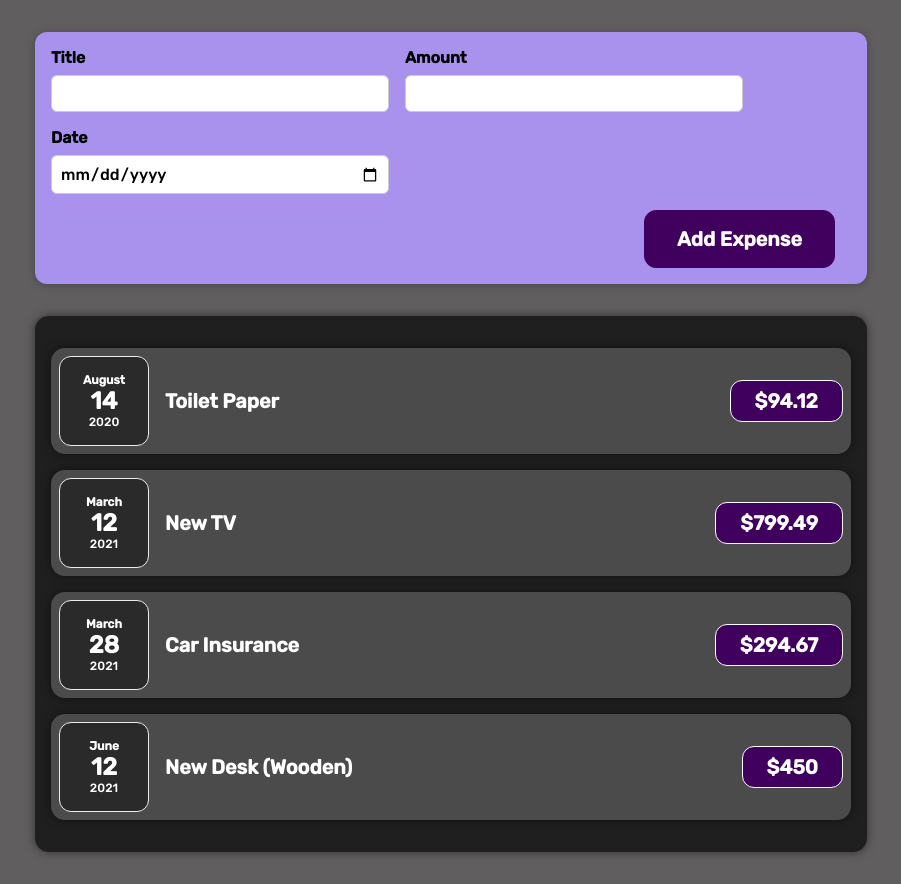
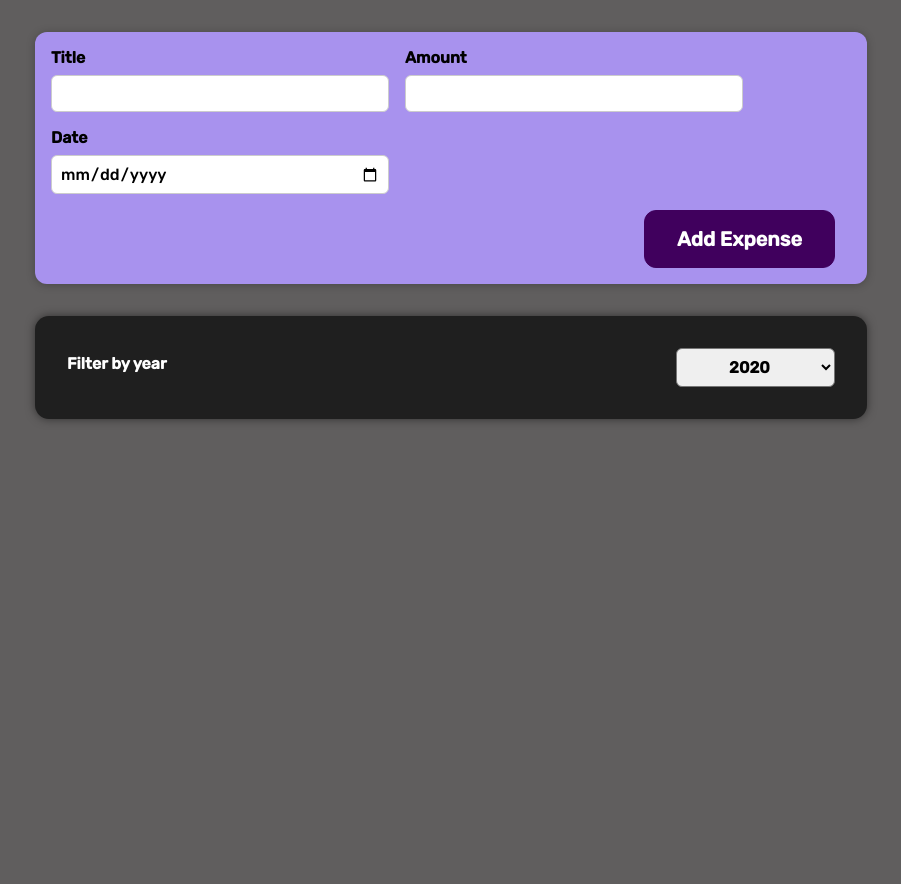
Before and after one commit to Brutalvik/expenseTracker, a React app: page / in a window 1280 px wide. Shown: the whole page, without its empty margins (189-1090 px from the left). After the commit the page ends 800 px from the top, so only its background shows below. Built offline with nearby package versions, Linux system fonts and the light colour scheme; the HTML template or start-up script is replaced by a standard one.

Commit message:
Added a Stateless Filter component

```diff
--- a/src/App.js
+++ b/src/App.js
@@ -1,10 +1,21 @@
+import { useState } from "react";
 import Expense from "./components/Expenses/Expense";
 import AddExpense from "./components/AddExpense/AddExpense";
 const App = () => {
+  const [expenses, setExpenses] = useState([]);
+  const dataHandler = (expense) => {
+    const data = {
+      ...expense,
+    };
+    setExpenses((prevState) => {
+      return [data, ...prevState];
+    });
+  };
+
   return (
     <div>
-      <AddExpense />
-      <Expense />
+      <AddExpense onGetExpense={dataHandler} />
+      <Expense expenses={expenses} />
     </div>
   );
 };
--- a/src/components/AddExpense/AddExpense.js
+++ b/src/components/AddExpense/AddExpense.js
@@ -1,10 +1,18 @@
 import "./AddExpense.css";
 import ExpenseForm from "./ExpenseForm";
 
-const AddExpense = () => {
+const AddExpense = ({ onGetExpense }) => {
+  const expenseDataHandler = (expenses) => {
+    const expenseData = {
+      ...expenses,
+      id: Math.random().toString(),
+    };
+    onGetExpense(expenseData);
+  };
+
   return (
     <div className="add-expense">
-      <ExpenseForm />
+      <ExpenseForm onGetExpenseData={expenseDataHandler} />
     </div>
   );
 };
--- a/src/components/AddExpense/ExpenseForm.js
+++ b/src/components/AddExpense/ExpenseForm.js
@@ -3,7 +3,7 @@ import Form from "../UI/Form";
 import Button from "../UI/Button";
 import "./ExpenseForm.css";
 
-const ExpenseForm = () => {
+const ExpenseForm = ({ onGetExpenseData }) => {
   const [userInput, setUserInput] = useState({
     enteredTitle: "",
     enteredAmount: "",
@@ -35,7 +35,7 @@ const ExpenseForm = () => {
       amount: userInput.enteredAmount,
       date: new Date(userInput.enteredDate),
     };
-    console.log(formData);
+    onGetExpenseData(formData);
     setUserInput((...prevState) => {
       return {
         ...prevState,
@@ -66,8 +66,8 @@ const ExpenseForm = () => {
         <Form
           type="date"
           title="Date"
-          min="2019-01-01"
-          max="2024-12-31"
+          min="2020-01-01"
+          max="2025-12-31"
           value={userInput.enteredDate}
           onchange={dateHandler}
         />
--- a/src/components/Expenses/Expense.js
+++ b/src/components/Expenses/Expense.js
@@ -1,20 +1,44 @@
+import { useState } from "react";
 import "./Expense.css";
 import ExpenseItem from "./ExpenseItem";
-import expenses from "../../data/Expenses";
+// import expenses from "../../data/Expenses";
+import ExpenseFilter from "./ExpenseFilter";
 // import ExpenseData from "../data/Expenses.json";
 import Card from "../UI/Card";
 
-const Expense = () => {
+const Expense = ({ expenses }) => {
+  const [filteredYear, setFilteredYear] = useState("");
+
+  const getFilteredYear = (selected) => {
+    setFilteredYear(parseInt(selected));
+  };
+
   return (
     <Card className="expenses">
-      {expenses.map((item) => (
+      <ExpenseFilter
+        selectedYear={getFilteredYear}
+        highlightedYear={filteredYear}
+      />
+      {expenses
+        .filter((expense) => expense.date.getFullYear() === filteredYear)
+        .map((expense) => (
+          <ExpenseItem
+            key={expense.id}
+            title={expense.title}
+            amount={expense.amount}
+            date={expense.date}
+          />
+        ))}
+      {/* {expenses
+        .filter((item) => filteredYear === item.date.getFullYear())
+        .map((item) => (
           <ExpenseItem
             key={item.id}
             title={item.title}
             amount={item.amount}
             date={item.date}
           />
-      ))}
+        ))} */}
     </Card>
   );
 };
--- /dev/null
+++ b/src/components/Expenses/ExpenseFilter.js
@@ -0,0 +1,24 @@
+import "./ExpensesFilter.css";
+const ExpenseFilter = ({ selectedYear, highlightedYear }) => {
+  const years = ["2020", "2021", "2022", "2023", "2024", "2025"];
+  const handleYearSelect = (e) => {
+    selectedYear(e.target.value);
+  };
+
+  return (
+    <div className="expenses-filter">
+      <div className="expenses-filter__control">
+        <label>Filter by year</label>
+        <select value={highlightedYear} onChange={handleYearSelect}>
+          {years.map((year) => (
+            <option value={year} key={year}>
+              {year}
+            </option>
+          ))}
+        </select>
+      </div>
+    </div>
+  );
+};
+
+export default ExpenseFilter;
--- /dev/null
+++ b/src/components/Expenses/ExpensesFilter.css
@@ -0,0 +1,24 @@
+.expenses-filter {
+  color: white;
+  padding: 0 1rem;
+}
+
+.expenses-filter__control {
+  display: flex;
+  width: 100%;
+  align-items: center;
+  justify-content: space-between;
+  margin: 1rem 0;
+}
+
+.expenses-filter label {
+  font-weight: bold;
+  margin-bottom: 0.5rem;
+}
+
+.expenses-filter select {
+  font: inherit;
+  padding: 0.5rem 3rem;
+  font-weight: bold;
+  border-radius: 6px;
+}
```
Also changed, not shown: src/components/UI/Button.css (added). Lines whose indentation alone changed are shown as unchanged.
